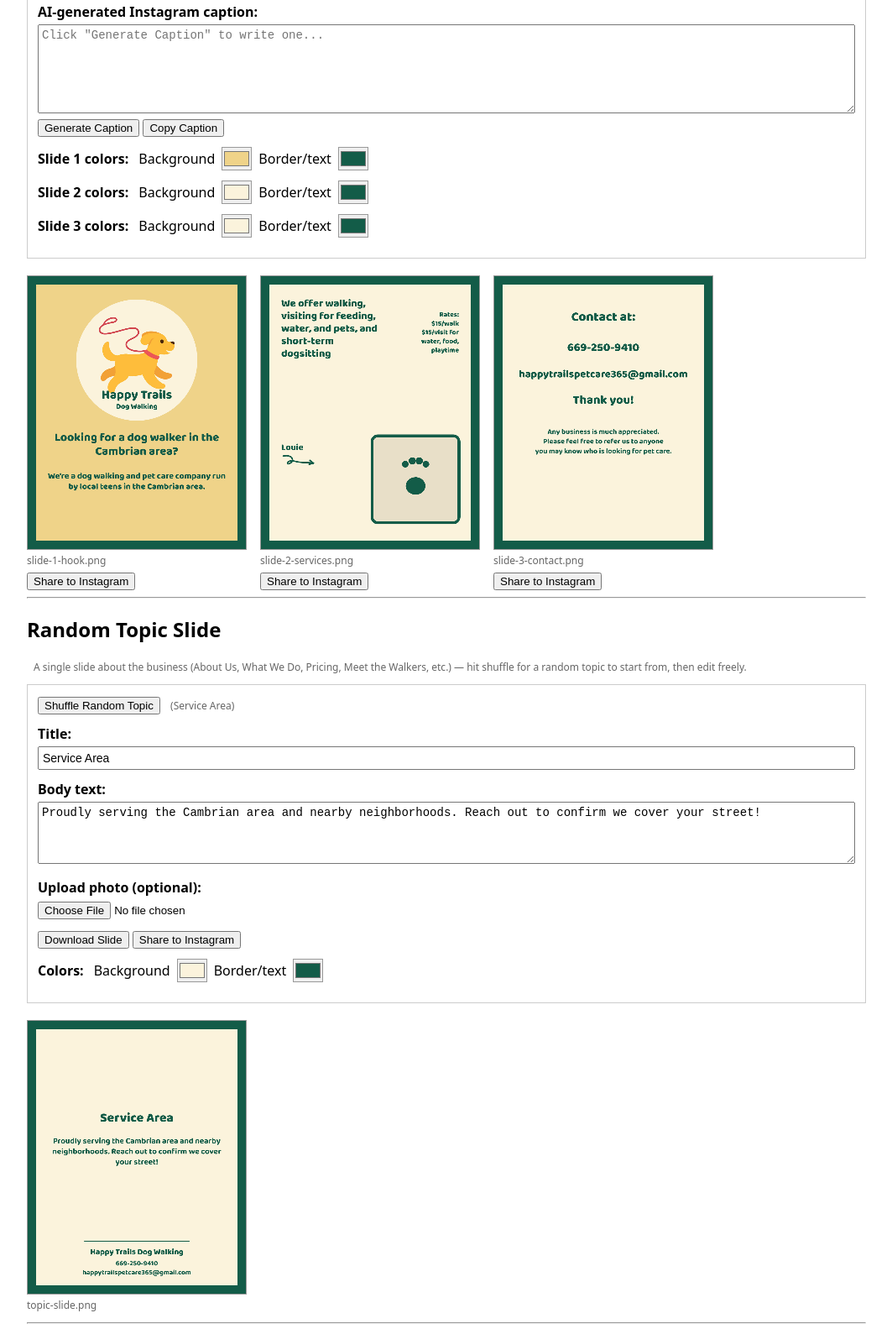
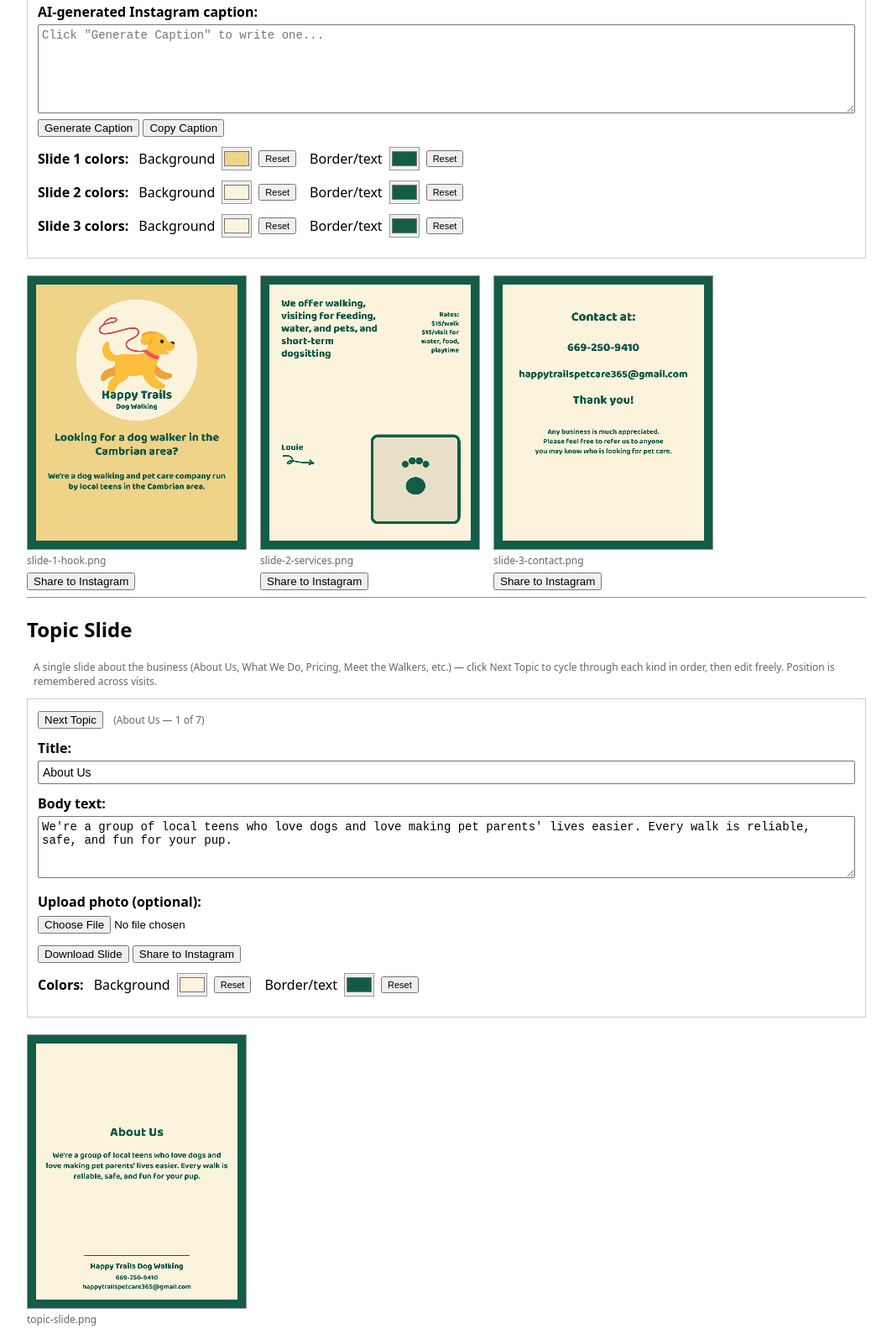
Before and after one commit to abhash0020220/happy-trails-carousel, a plain HTML site: page index.html in a window 1280 px wide. Shown: the part 697-2286 px from the top of the page at 84% size, without its empty margins (108-1171 px from the left). Drawn offline with Linux system fonts and the light colour scheme.

Commit message:
Add color reset buttons; switch topic slide to sequential rotation
- Each of the 10 color pickers gets a small Reset button that
  restores that picker's original brand-default hex value.
- Topic slide now cycles through TOPICS in order (Next Topic button)
  instead of picking randomly, matching the hook rotation pattern on
  slide 1 — position persisted to localStorage (htdw_topic_index)
  and shown as "(label — N of 7)".

Co-Authored-By: Claude Sonnet 5 <noreply@anthropic.com>

```diff
--- a/app.js
+++ b/app.js
@@ -92,6 +92,18 @@ function getRotationIndex() {
 
 function setRotationIndex(i) {
   localStorage.setItem(ROTATION_KEY, String(i));
+}
+
+const TOPIC_ROTATION_KEY = "htdw_topic_index";
+
+function getTopicRotationIndex() {
+  const raw = localStorage.getItem(TOPIC_ROTATION_KEY);
+  const n = raw === null ? 0 : parseInt(raw, 10);
+  return Number.isFinite(n) && n >= 0 && n < TOPICS.length ? n : 0;
+}
+
+function setTopicRotationIndex(i) {
+  localStorage.setItem(TOPIC_ROTATION_KEY, String(i));
 }
 
 const BIZ_INFO_KEY = "htdw_biz_info";
@@ -699,15 +711,18 @@ function renderAll() {
   );
 }
 
-function pickRandomTopic() {
-  const topic = TOPICS[Math.floor(Math.random() * TOPICS.length)];
+function loadCurrentTopicIntoBox() {
+  const i = getTopicRotationIndex();
+  const topic = TOPICS[i];
   topicTitleEl.value = topic.title;
   topicBodyEl.value = topic.body;
-  topicLabelEl.textContent = `(${topic.label})`;
+  topicLabelEl.textContent = `(${topic.label} — ${i + 1} of ${TOPICS.length})`;
 }
 
 topicShuffleBtn.addEventListener("click", () => {
-  pickRandomTopic();
+  const next = (getTopicRotationIndex() + 1) % TOPICS.length;
+  setTopicRotationIndex(next);
+  loadCurrentTopicIntoBox();
   renderAll();
 });
 
@@ -755,6 +770,14 @@ shuffleBtn.addEventListener("click", () => {
   topicBgColorEl,
   topicAccentColorEl,
 ].forEach((el) => el.addEventListener("input", renderAll));
+
+document.querySelectorAll(".reset-color-btn").forEach((btn) => {
+  btn.addEventListener("click", () => {
+    const input = document.getElementById(btn.dataset.target);
+    input.value = input.dataset.default;
+    renderAll();
+  });
+});
 
 dogNameEl.addEventListener("input", renderAll);
 
@@ -949,7 +972,7 @@ topicShareBtn.addEventListener("click", async () => {
 async function init() {
   loadBizInfo();
   loadCurrentHookIntoBox();
-  pickRandomTopic();
+  loadCurrentTopicIntoBox();
   renderAll(); // draw immediately with fallback font so the page isn't blank
 
   // canvas text doesn't trigger the browser's automatic webfont fetch, so
--- a/index.html
+++ b/index.html
@@ -65,23 +65,29 @@
   <div class="field colors">
     <span>Slide 1 colors:</span>
     <label for="slide1BgColor">Background</label>
-    <input type="color" id="slide1BgColor" value="#efd389" />
+    <input type="color" id="slide1BgColor" value="#efd389" data-default="#efd389" />
+    <button type="button" class="reset-color-btn" data-target="slide1BgColor">Reset</button>
     <label for="slide1AccentColor">Border/text</label>
-    <input type="color" id="slide1AccentColor" value="#135c48" />
+    <input type="color" id="slide1AccentColor" value="#135c48" data-default="#135c48" />
+    <button type="button" class="reset-color-btn" data-target="slide1AccentColor">Reset</button>
   </div>
   <div class="field colors">
     <span>Slide 2 colors:</span>
     <label for="slide2BgColor">Background</label>
-    <input type="color" id="slide2BgColor" value="#fbf3dc" />
+    <input type="color" id="slide2BgColor" value="#fbf3dc" data-default="#fbf3dc" />
+    <button type="button" class="reset-color-btn" data-target="slide2BgColor">Reset</button>
     <label for="slide2AccentColor">Border/text</label>
-    <input type="color" id="slide2AccentColor" value="#135c48" />
+    <input type="color" id="slide2AccentColor" value="#135c48" data-default="#135c48" />
+    <button type="button" class="reset-color-btn" data-target="slide2AccentColor">Reset</button>
   </div>
   <div class="field colors">
     <span>Slide 3 colors:</span>
     <label for="slide3BgColor">Background</label>
-    <input type="color" id="slide3BgColor" value="#fbf3dc" />
+    <input type="color" id="slide3BgColor" value="#fbf3dc" data-default="#fbf3dc" />
+    <button type="button" class="reset-color-btn" data-target="slide3BgColor">Reset</button>
     <label for="slide3AccentColor">Border/text</label>
-    <input type="color" id="slide3AccentColor" value="#135c48" />
+    <input type="color" id="slide3AccentColor" value="#135c48" data-default="#135c48" />
+    <button type="button" class="reset-color-btn" data-target="slide3AccentColor">Reset</button>
   </div>
 </section>
 
@@ -108,12 +114,12 @@
 
 <hr />
 
-<h2>Random Topic Slide</h2>
-<p class="hint">A single slide about the business (About Us, What We Do, Pricing, Meet the Walkers, etc.) — hit shuffle for a random topic to start from, then edit freely.</p>
+<h2>Topic Slide</h2>
+<p class="hint">A single slide about the business (About Us, What We Do, Pricing, Meet the Walkers, etc.) — click Next Topic to cycle through each kind in order, then edit freely. Position is remembered across visits.</p>
 
 <section class="controls">
   <div class="field">
-    <button id="topicShuffleBtn" type="button">Shuffle Random Topic</button>
+    <button id="topicShuffleBtn" type="button">Next Topic</button>
     <span id="topicLabel" class="hint"></span>
   </div>
 
@@ -141,9 +147,11 @@
   <div class="field colors">
     <span>Colors:</span>
     <label for="topicBgColor">Background</label>
-    <input type="color" id="topicBgColor" value="#fbf3dc" />
+    <input type="color" id="topicBgColor" value="#fbf3dc" data-default="#fbf3dc" />
+    <button type="button" class="reset-color-btn" data-target="topicBgColor">Reset</button>
     <label for="topicAccentColor">Border/text</label>
-    <input type="color" id="topicAccentColor" value="#135c48" />
+    <input type="color" id="topicAccentColor" value="#135c48" data-default="#135c48" />
+    <button type="button" class="reset-color-btn" data-target="topicAccentColor">Reset</button>
   </div>
 </section>
 
@@ -184,9 +192,11 @@
   <div class="field colors">
     <span>Colors:</span>
     <label for="postBgColor">Background</label>
-    <input type="color" id="postBgColor" value="#fbf3dc" />
+    <input type="color" id="postBgColor" value="#fbf3dc" data-default="#fbf3dc" />
+    <button type="button" class="reset-color-btn" data-target="postBgColor">Reset</button>
     <label for="postAccentColor">Border/text</label>
-    <input type="color" id="postAccentColor" value="#135c48" />
+    <input type="color" id="postAccentColor" value="#135c48" data-default="#135c48" />
+    <button type="button" class="reset-color-btn" data-target="postAccentColor">Reset</button>
   </div>
 </section>
 
--- a/style.css
+++ b/style.css
@@ -44,6 +44,12 @@ h1 {
   padding: 0;
   border: 1px solid #999;
   vertical-align: middle;
+}
+
+.field.colors .reset-color-btn {
+  font-size: 11px;
+  padding: 2px 6px;
+  margin-right: 8px;
 }
 
 .field {
```
Also changed, not shown: 1 other file.
